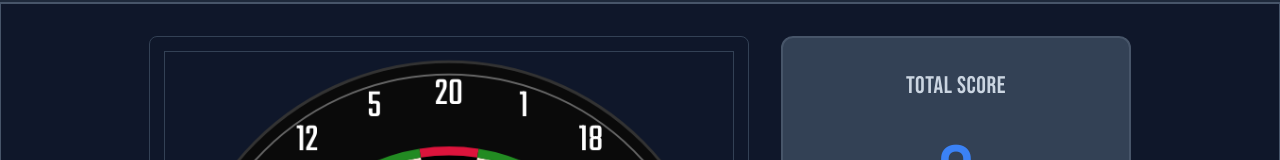
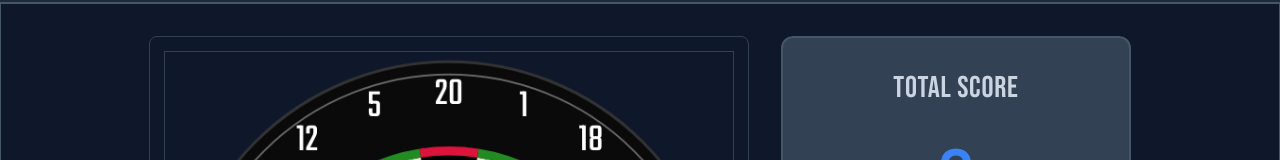
Before and after one commit to danielzigo/interactive-dartboard, a React (Vite) app: page / in a window 1280 px wide. Shown: the part 217-377 px from the top of the page. Built offline with nearby package versions, Linux system fonts and the light colour scheme.

Commit message:
fix: change 'total score' font size (practice mode)

```diff
--- a/src/components/ScoreCards.tsx
+++ b/src/components/ScoreCards.tsx
@@ -18,7 +18,7 @@ interface Game501ScoreCardProps {
 export function PracticeScoreCard({ total, throwsCount }: PracticeScoreCardProps) {
   return (
     <div className="score-card">
-      <h2 className="font-heading text-2xl">Total Score</h2>
+      <h2 className="font-heading text-3xl">Total Score</h2>
       <div className="total-score font-mono">{total}</div>
       <div className="throws-count">Throws: {throwsCount}</div>
     </div>
```
